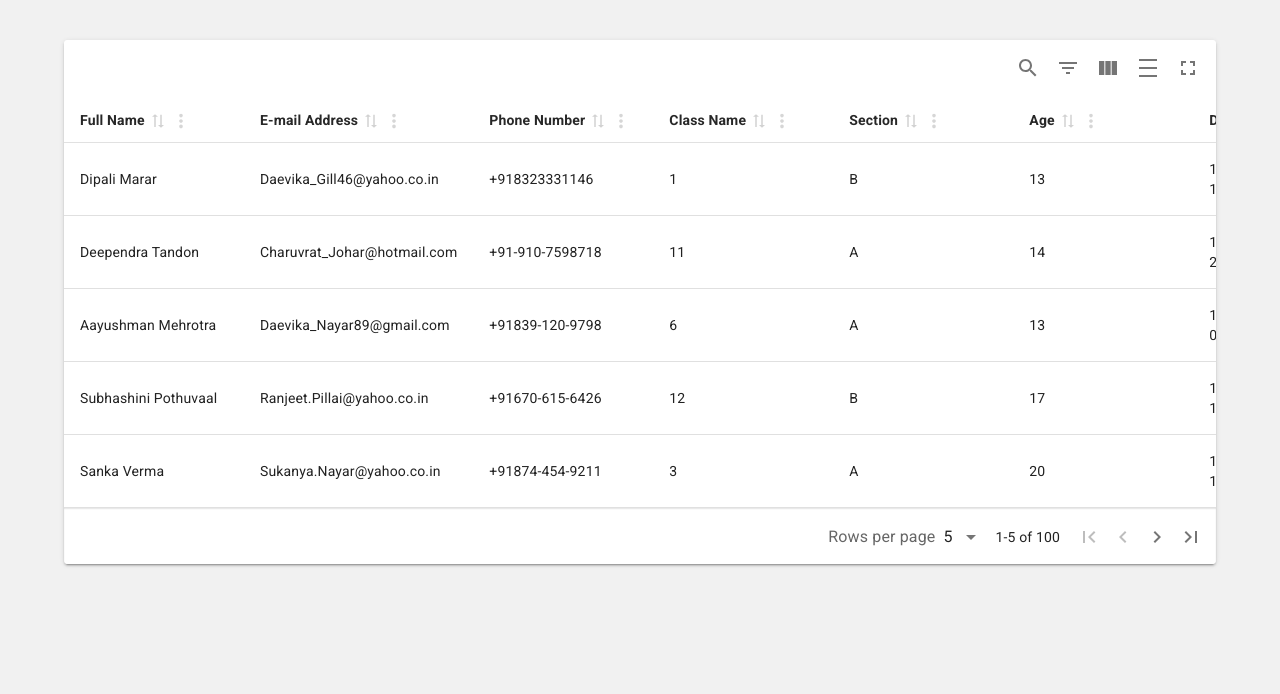
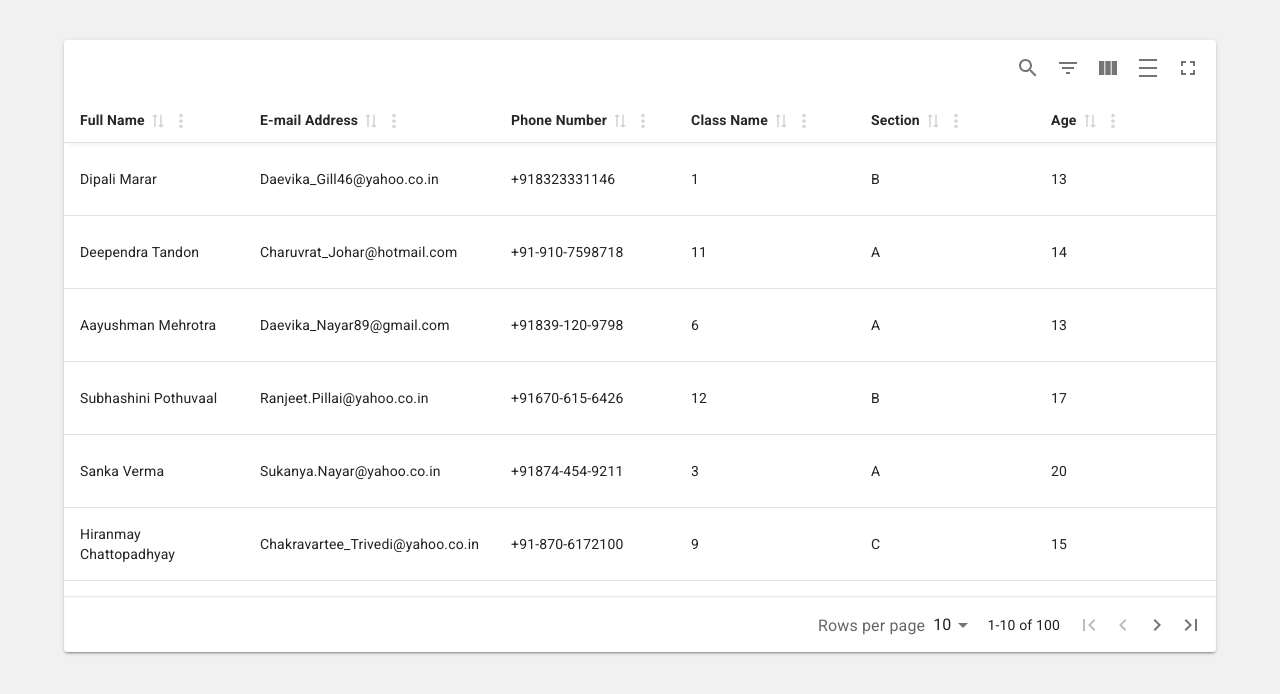
Before and after one commit to toofaniCoder/react-material-table, a React (Vite) app: page / in a window 1280 px wide. Shown: the top 694 px of the page. Built offline with nearby package versions, Linux system fonts and the light colour scheme.

Commit message:
stikcy header & footer feature implemented

```diff
--- a/src/App.jsx
+++ b/src/App.jsx
@@ -65,9 +65,9 @@ function App() {
         header: "Street Address",
       },
       {
-        accessorKey:"address.state",
-        header:"State Name"
-      }
+        accessorKey: "address.state",
+        header: "State Name",
+      },
     ],
     []
   );
@@ -75,7 +75,10 @@ function App() {
   const table = useMaterialReactTable({
     columns,
     data: STUDENTS,
-    initialState: { pagination: { pageSize: 5, pageIndex: 0 } },
+    enableStickyHeader: true,
+    enableStickyFooter: true,
+    muiTableContainerProps: { sx: { maxHeight: "500px" } },
+    // initialState: { pagination: { pageSize: 5, pageIndex: 0 } },
   });
 
   return (
```
